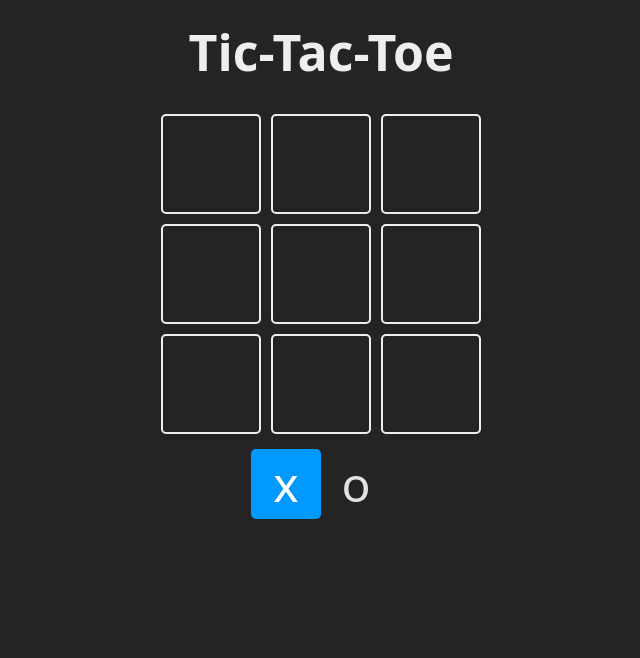
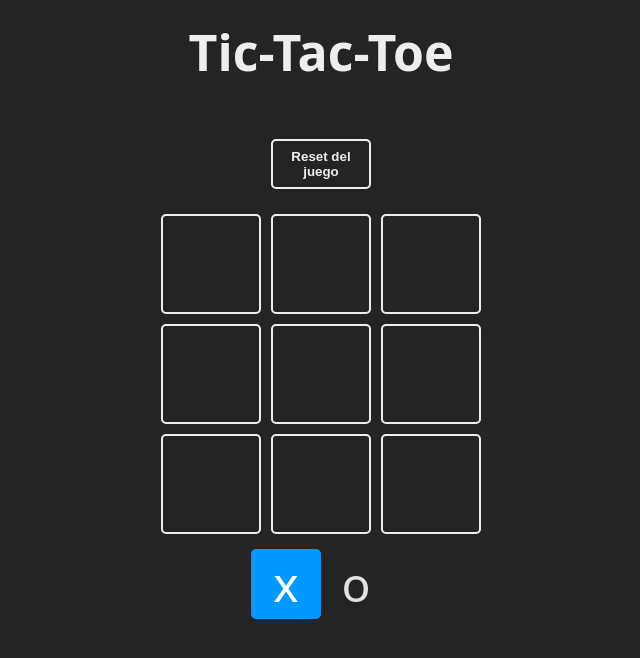
Before and after one commit to guilletDev/tic-tac-toe, a React (Vite) app: page / in a window 1280 px wide. Shown: the top 658 px of the page, without its empty margins (319-959 px from the left). Built offline with nearby package versions, Linux system fonts and the light colour scheme.

Commit message:
Agregué función para resetear el Game

```diff
--- a/src/App.jsx
+++ b/src/App.jsx
@@ -64,6 +64,13 @@
   return null //Si no hay ganador.
  }
 
+ /*Funcion para resetear el juego */
+const resetGame = ()=>{
+  setBoard (Array(9).fill(null))
+  setTurn(TURNS.X)
+  setWinner(null)
+ }
+
  const updateBoard = (index)=>{
     //Si ya tiene algo dentro o hay ganador no se actualiza al hacer click de nuevo. Esto para que mantenga su valor.
     if(board[index] || winner) return
@@ -79,7 +86,7 @@
       //La actualización de los estados en React son asíncrono
       setWinner(newWinner)
       //No bloquea la ejecución de la función que viene despues
-      alert(`el ganador es ${newWinner}`)
+      /* alert(`el ganador es ${newWinner}`) */
       //En caso de hacer un console.log a continuación no mostraria el resultado actualizado.
       //console.log(newWinner)
     }
@@ -92,6 +99,7 @@
   return (
     <main className='board'>
         <h1>Tic-Tac-Toe</h1>
+        <button onClick={resetGame}>Reset del juego</button>
 
         <section className='game'>
           {board.map((_, index)=>{
@@ -118,6 +126,32 @@
                 {TURNS.O}
             </Square>
         </section>
+
+        {/* Creamos el modal para indicar quien es el ganador */}
+        {
+          winner !== null && (
+            <section className='winner'>
+              <div className="text">
+                 <h2>
+                    {
+                       winner === false ? 'Empate' : 'Ganó'
+                    }
+                 </h2>
+
+                 <header className="win">
+                      {winner && <Square>{winner}</Square> }
+                 </header>
+                 <footer>
+                    <button onClick={resetGame}>Empezar de nuevo</button>
+                 </footer>
+
+              </div>
+
+
+            </section>
+          )
+
+        }
     </main>
 
 
```
